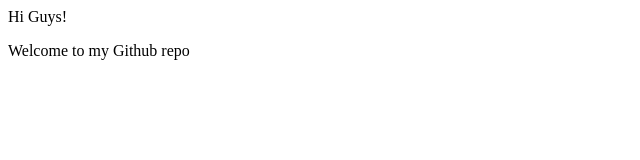
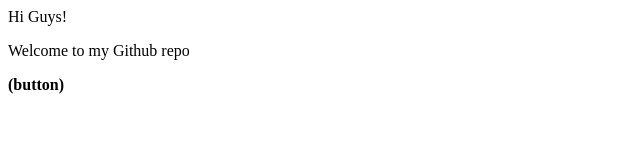
Before and after one commit to AhsanHasby/LocalRepo, a plain HTML site: page index.html in a window 1280 px wide. Shown: the full height of the page, 0-640 px from the left. Drawn offline with Linux system fonts and the light colour scheme.

Commit message:
Added another feature

```diff
--- a/index.html
+++ b/index.html
@@ -1,2 +1,3 @@
 <p> Hi Guys!</p>
 <p> Welcome to my Github repo</p>
+<b> (button) </b>
```
